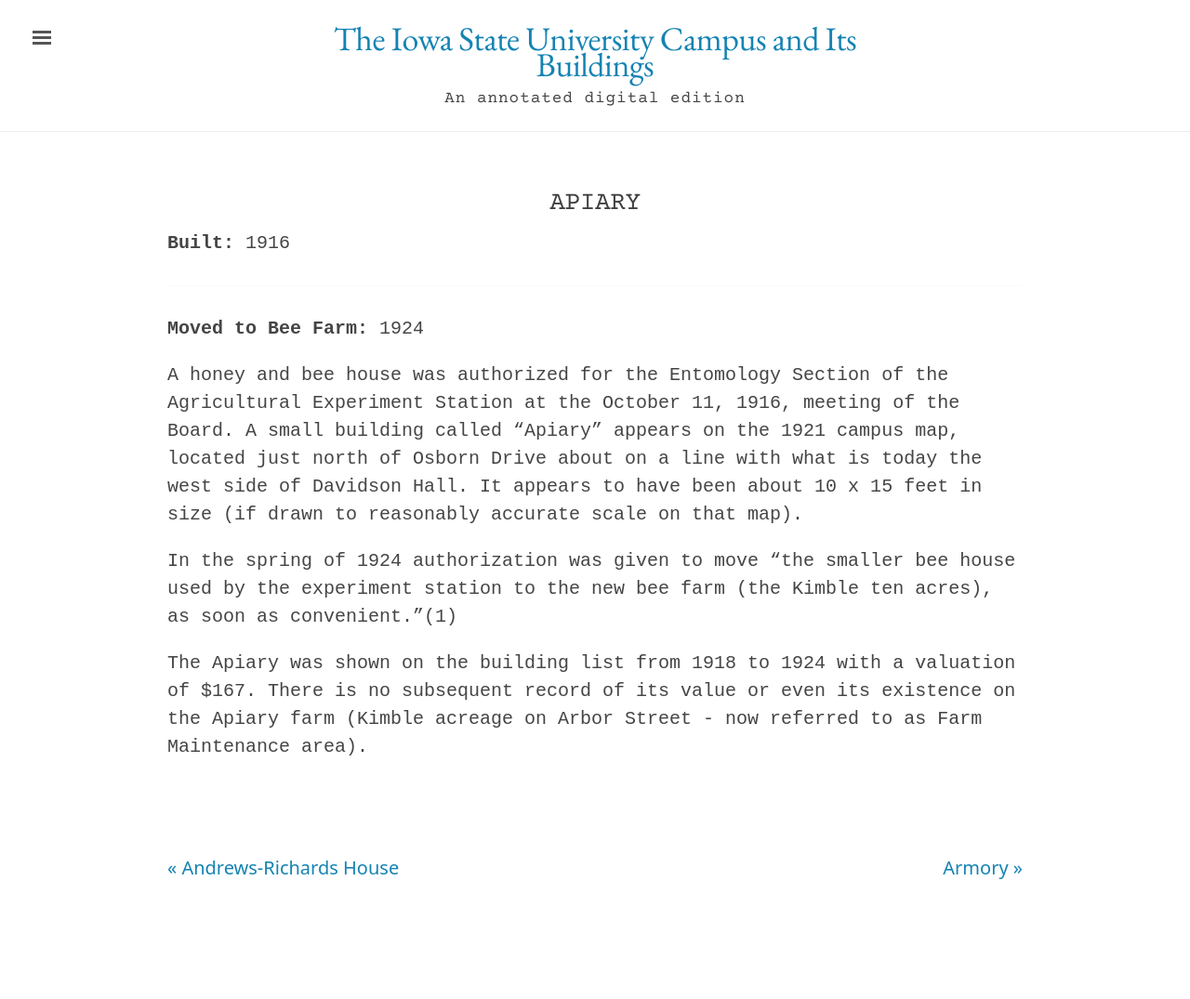
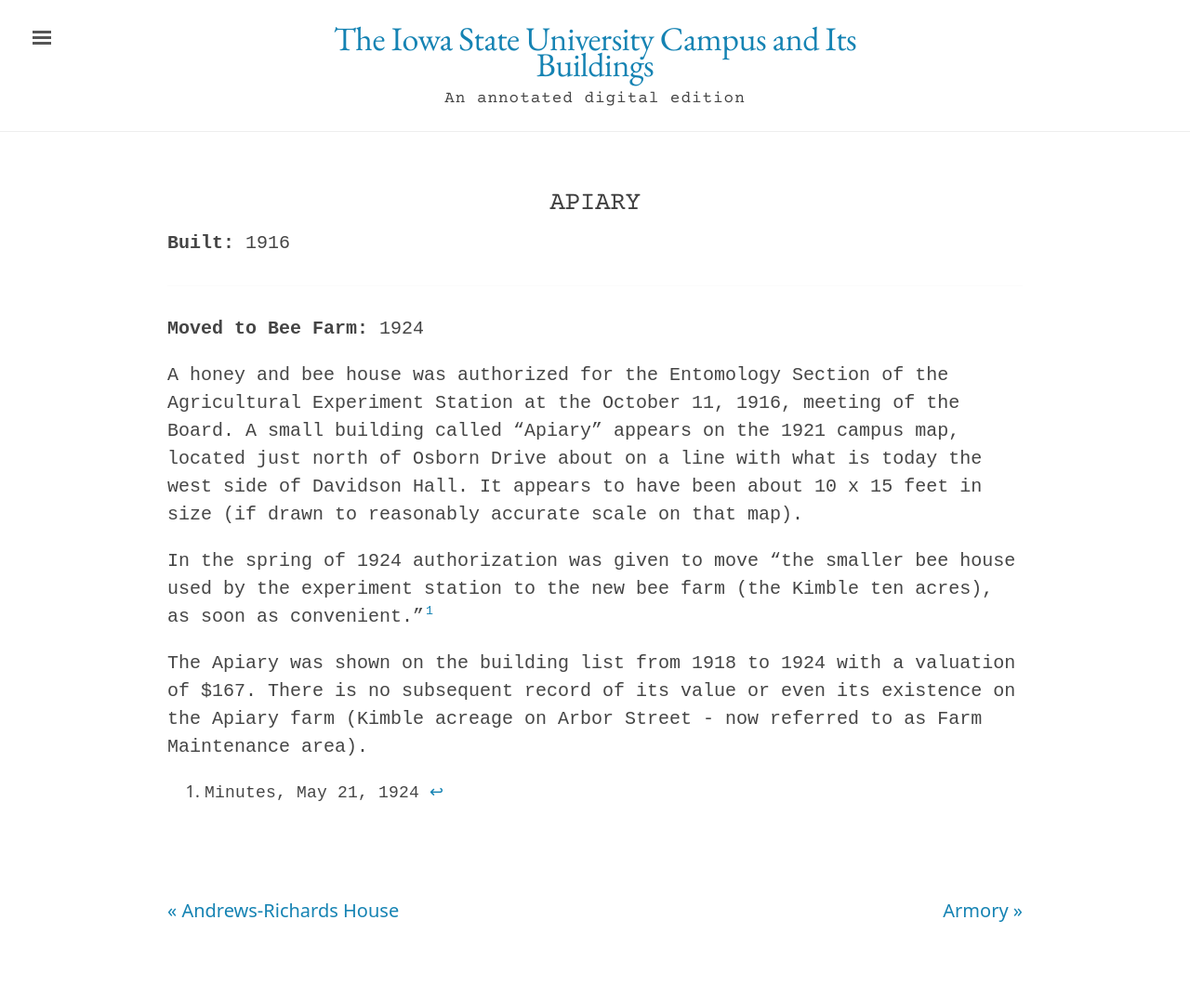
Before and after one commit to emanderson811/day-edition, a Jekyll site: the page built from _texts/buildings/013day-apiary.md, in a window 1280 px wide. Shown: the whole page at 93% size. Built offline with Jekyll 4.4.1, drawn with Linux system fonts in a browser that asks for light colours; before the commit the page ends 1029 px from its top, so only the background shows below that.

Commit message:
Update 013day-apiary.md

```diff
--- a/_texts/buildings/013day-apiary.md
+++ b/_texts/buildings/013day-apiary.md
@@ -17,6 +17,8 @@
 
 A honey and bee house was authorized for the Entomology Section of the Agricultural Experiment Station at the October 11, 1916, meeting of the Board. A small building called "Apiary" appears on the 1921 campus map, located just north of Osborn Drive about on a line with what is today the west side of Davidson Hall. It appears to have been about 10 x 15 feet in size (if drawn to reasonably accurate scale on that map).
 
-In the spring of 1924 authorization was given to move "the smaller bee house used by the experiment station to the new bee farm (the Kimble ten acres), as soon as convenient."(1)
+In the spring of 1924 authorization was given to move "the smaller bee house used by the experiment station to the new bee farm (the Kimble ten acres), as soon as convenient."[^fn1]
 
 The Apiary was shown on the building list from 1918 to 1924 with a valuation of $167. There is no subsequent record of its value or even its existence on the Apiary farm (Kimble acreage on Arbor Street - now referred to as Farm Maintenance area).
+
+[^fn1]: Minutes, May 21, 1924
```
